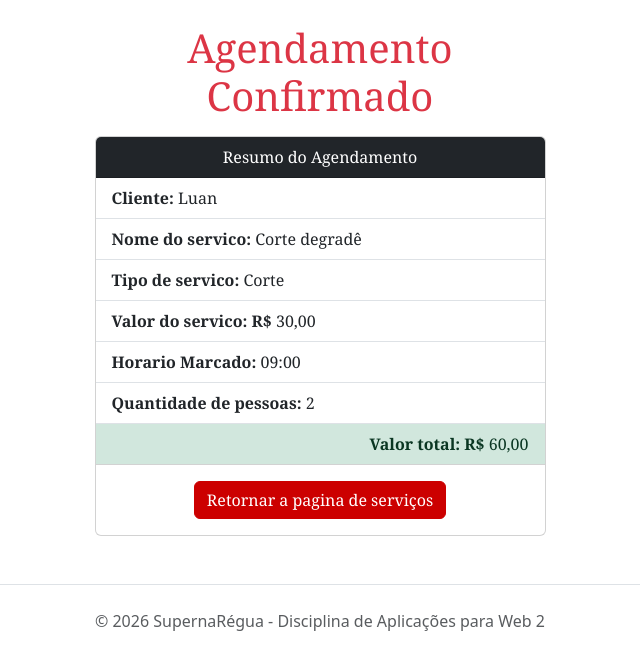
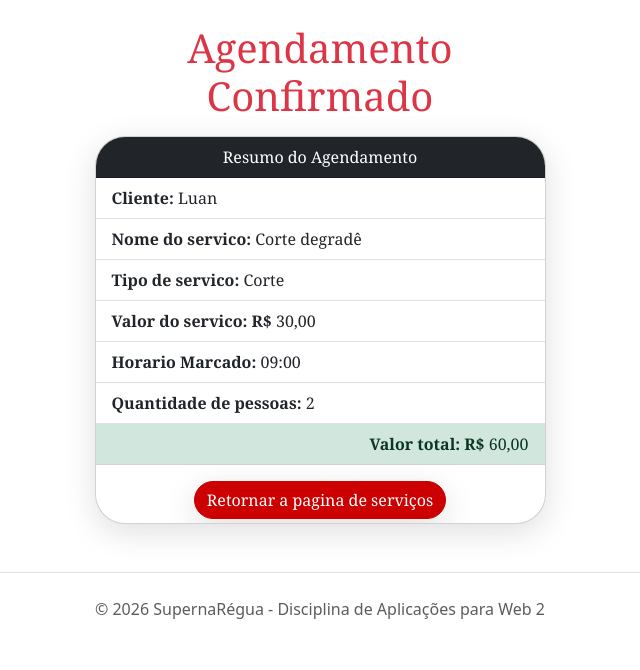
Before and after one commit to RafaBs10/Trabalho_Web2_SuperNaRegua, a PHP site: page /resultado.php in a window 1280 px wide. Shown: the part 71-741 px from the top of the page, without its empty margins (320-960 px from the left). Run offline with PHP 8.4, Linux system fonts and the light colour scheme; data that the repository does not hold is empty.

Commit message:
Bordas
arrendodei as bordas do card que tem as informações do agendamento e coloquei uma sombra em volta, fiz a mesma coisa com o botao para retornar para a tela inicial

```diff
--- a/TrabalhoWeb/resultado.php
+++ b/TrabalhoWeb/resultado.php
@@ -48,8 +48,8 @@ $ValorTotalDoCorte = $servicoResultado['valor'] * $pessoas;
                 </ul>
 
                 <!-- botao para retornar a pagina inicial -->
-                <div class="text-center mt-3 mb-3">
-                    <a href = "index.php" class = "btn btn-dark" style="font-family: 'Georgia', serif;"> Retornar a pagina de serviços</a>
+                <div class="text-center mt-3 mb-1 ">
+                    <a href = "index.php" class = "btn btn-dark butaoalinharborda" style="font-family: 'Georgia', serif;"> Retornar a pagina de serviços</a>
                 </div>
             </div>
 
--- a/TrabalhoWeb/style.css
+++ b/TrabalhoWeb/style.css
@@ -40,3 +40,13 @@
     background-color: var(--vermelho) !important;
     border-color: var(--vermelho) !important;
 }
+.card {
+    border-radius: 30px;
+    box-shadow: 0 8px 32px rgba(0,0,0,0.13);
+    overflow:auto
+}
+.butaoalinharborda{
+    border-radius: 30px;
+    box-shadow: 0 8px 32px rgba(0,0,0,0.13);
+    overflow:auto
+}
```
